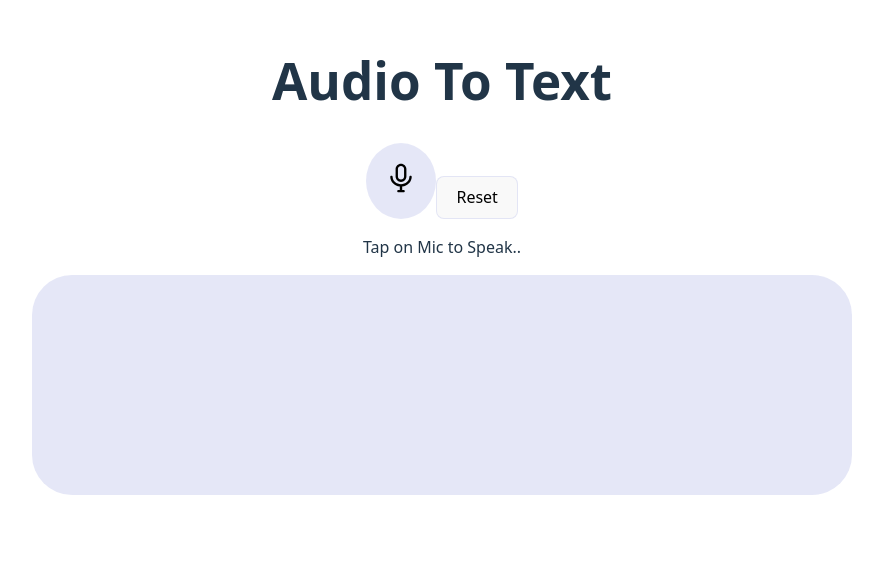
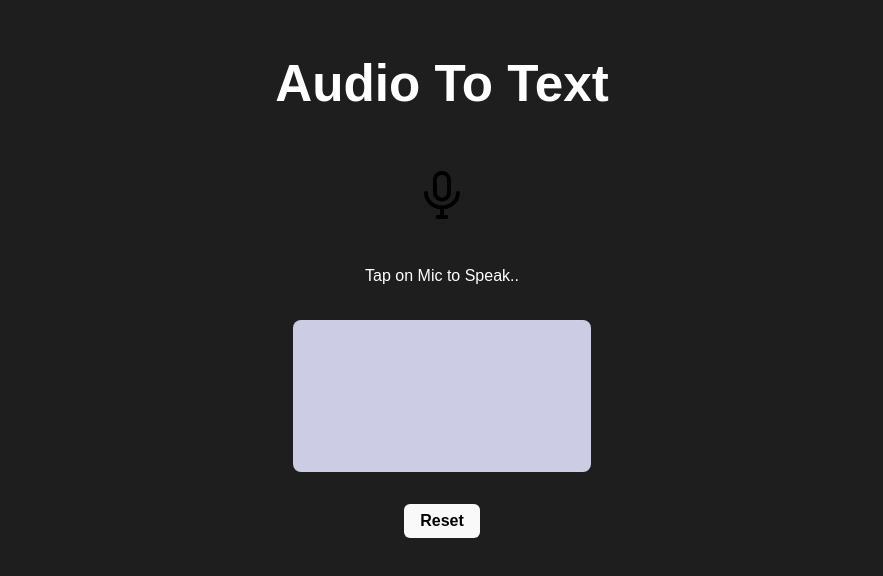
Before and after one commit to mdyasir1/journal-app, a React (Vite) app: page / in a window 1280 px wide. Shown: the part 136-712 px from the top of the page, without its empty margins (198-1081 px from the left). Built offline with nearby package versions, Linux system fonts and the light colour scheme.

Commit message:
code updated again

```diff
--- a/src/App.css
+++ b/src/App.css
@@ -41,7 +41,7 @@
   color: #888;
 }
 
-#buttonImg {
+/* #buttonImg {
   background-color: #d9dbf4aa;
   border-radius: 100%;
 }
@@ -65,4 +65,63 @@
 }
 #reset-btn {
   border-color: #d9dbf4aa;
+} */
+
+body {
+  background-color: #1e1e1e;
+  color: white;
+  font-family: Arial, sans-serif;
+  padding: 1rem;
+  margin: 0;
 }
+
+.container {
+  display: flex;
+  flex-direction: column;
+  align-items: center;
+  gap: 1rem;
+}
+
+#buttonImg {
+  background: transparent;
+  border: none;
+  cursor: pointer;
+}
+
+#micImg {
+  width: 50px;
+  height: 50px;
+}
+
+#p-text {
+  background-color: #cccce5;
+  color: #000;
+  border: none;
+  border-radius: 8px;
+  padding: 1rem;
+  width: 80%;
+  max-width: 600px;
+  resize: none;
+}
+
+#error {
+  color: red;
+}
+
+.btn-group {
+  display: flex;
+  gap: 1rem;
+  margin-top: 1rem;
+}
+
+button {
+  padding: 0.5rem 1rem;
+  font-weight: bold;
+  cursor: pointer;
+  border-radius: 6px;
+  border: none;
+}
+
+#error {
+  color: red;
+}
--- a/src/Project.tsx
+++ b/src/Project.tsx
@@ -65,7 +65,7 @@ function AudioToText() {
     if (!SpeechRecognition) {
       setSupported(false);
       setError(
-        "Speech Recognition is not supported in this browser. Try using Chrome on a desktop or Android."
+        "Speech Recognition is not supported in this browser. Try using Chrome on desktop or Android."
       );
       return;
     }
@@ -95,8 +95,10 @@ function AudioToText() {
         const transcript = result[0].transcript.trim();
 
         if (result.isFinal) {
-          finalTranscript += transcript + " ";
-          lastProcessedIndexRef.current = i;
+          if (!lastFinalTranscriptRef.current.endsWith(transcript + " ")) {
+            finalTranscript += transcript + " ";
+            lastProcessedIndexRef.current = i;
+          }
         } else {
           interimTranscript += transcript + " ";
         }
@@ -126,17 +128,15 @@ function AudioToText() {
     const recognition = recognitionRef.current;
 
     if (!recognition) {
-      setError("Speech recognition is not supported in this browser");
+      setError("Speech recognition is not supported in this browser.");
       return;
     }
 
     if (!listening) {
       setError(null);
       recognition.start();
-      setListening(true);
     } else {
       recognition.stop();
-      setListening(false);
     }
   };
 
@@ -146,23 +146,43 @@ function AudioToText() {
     lastProcessedIndexRef.current = -1;
   };
 
+  const copyToClipboard = () => {
+    navigator.clipboard.writeText(text);
+    alert("Copied to clipboard!");
+  };
+
+  const downloadText = () => {
+    const blob = new Blob([text], { type: "text/plain" });
+    const link = document.createElement("a");
+    link.href = URL.createObjectURL(blob);
+    link.download = "transcript.txt";
+    link.click();
+  };
+
   return (
-    <div>
+    <div className="container">
       <h1>Audio To Text</h1>
 
       {!supported ? (
-        <p style={{ color: "red" }}>{error}</p>
+        <p className="error">{error}</p>
       ) : (
         <>
           <button id="buttonImg" onClick={handler}>
             <img src="mic.svg" alt="Mic" id="micImg" />
           </button>
-          <button id="reset-btn" onClick={resetHandler}>
-            Reset
-          </button>
-          <p>{listening ? "Listening...." : "Tap on Mic to Speak.."}</p>
-          <p id="p-text">{text}</p>
-          {error && <p style={{ color: "red" }}>{error}</p>}
+          <p>{listening ? "Listening..." : "Tap on Mic to Speak.."}</p>
+          <textarea id="p-text" value={text} readOnly rows={8} />
+
+          {error && <p className="error">{error}</p>}
+
+          <div className="btn-group">
+            <button id="reset-btn" onClick={resetHandler}>
+              Reset
+            </button>
+            {/* Optional: Uncomment to enable these */}
+            {/* <button onClick={copyToClipboard}>Copy</button>
+            <button onClick={downloadText}>Download</button> */}
+          </div>
         </>
       )}
     </div>
```
